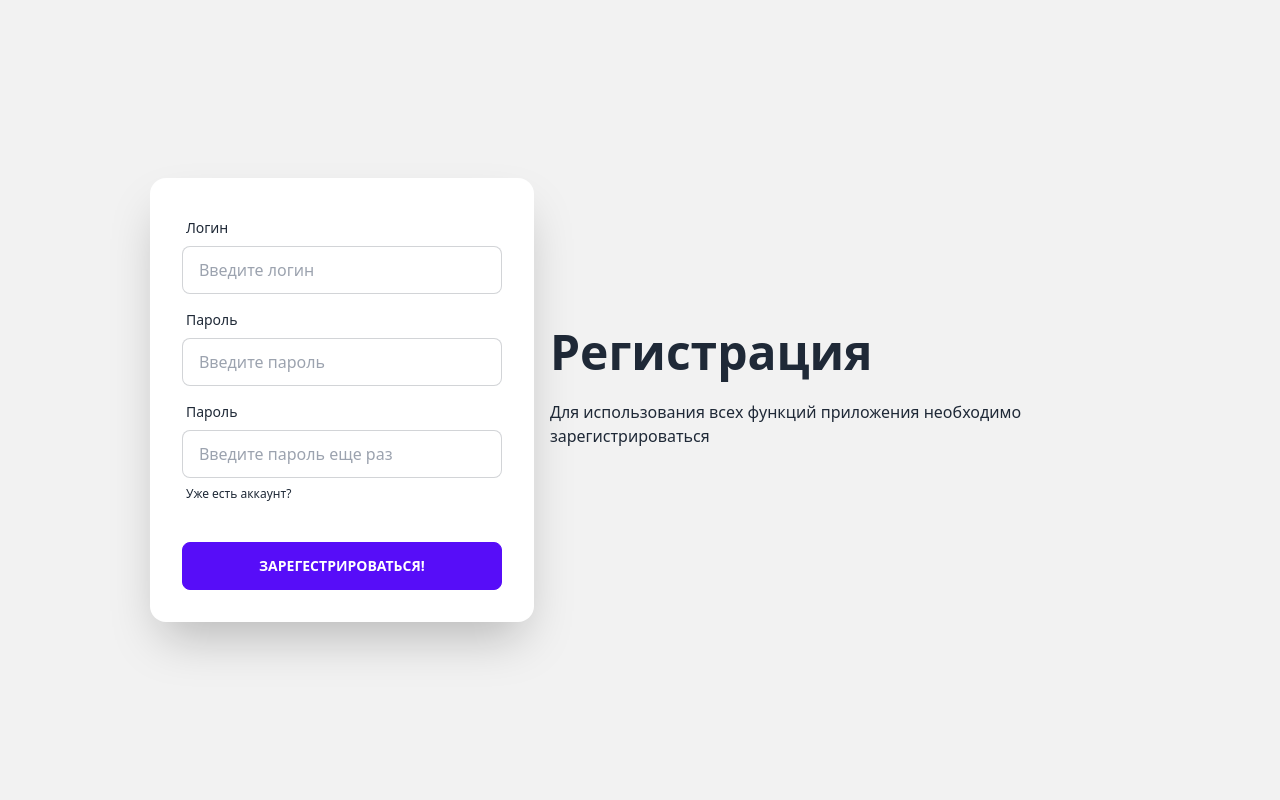
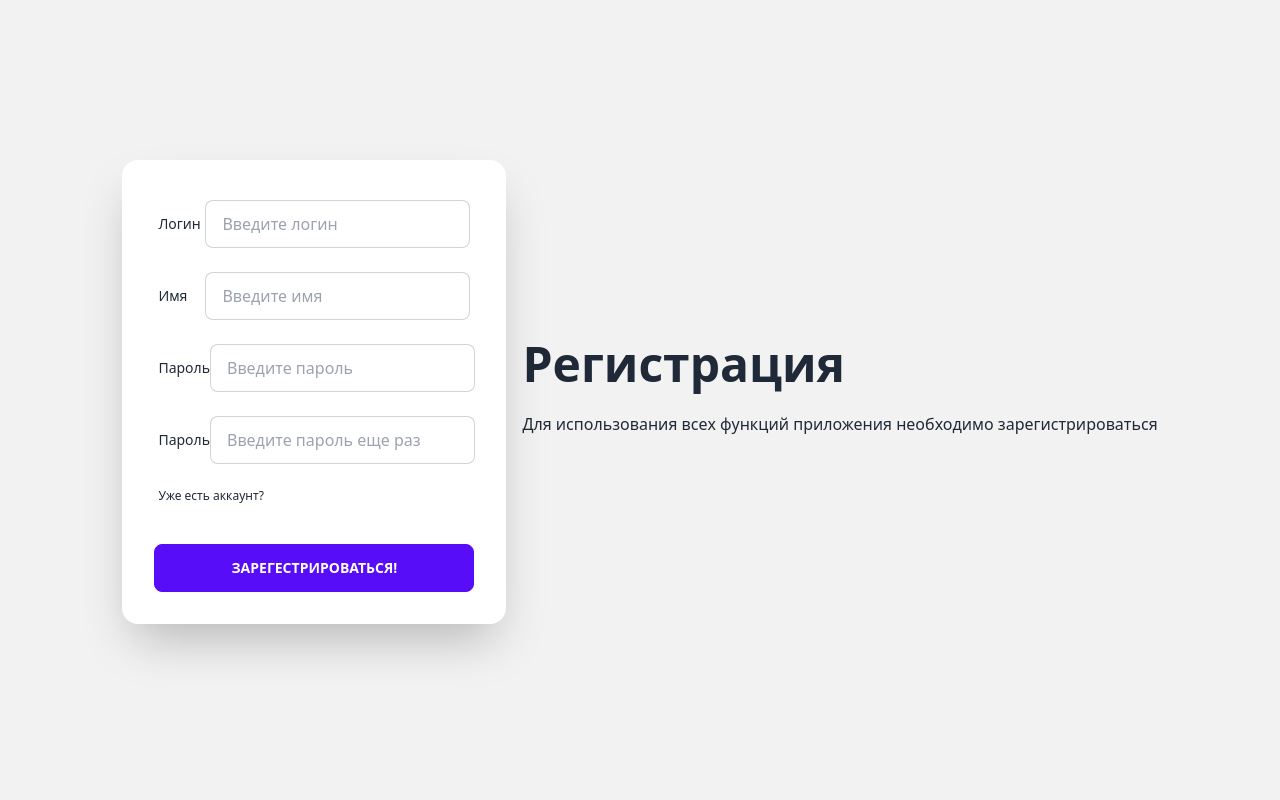
Before and after one commit to allen-99/diploma, a Django app: page /signup in a window 1280 px wide. Run offline with Django 4.2, Linux system fonts and the light colour scheme; some libraries are stand-ins or nearby versions.

Commit message:
регистрация: балдеж вход/выход/регистрация готовы

```diff
--- a/reviews/admin.py
+++ b/reviews/admin.py
@@ -1,5 +1,5 @@
 from django.contrib import admin
-from .models import Text, Theme, TextBlock, Company
+from reviews.models.models import Text, Theme, TextBlock, Company
 
 admin.site.register(Theme)
 admin.site.register(Text)
--- /dev/null
+++ b/reviews/forms/user.py
@@ -0,0 +1,27 @@
+from django import forms
+
+from django.contrib.auth.models import User
+
+
+class CustomUserCreationForm(forms.ModelForm):
+    password = forms.CharField(label='Пароль', widget=forms.PasswordInput)
+    password2 = forms.CharField(label='Повторите пароль', widget=forms.PasswordInput)
+
+    class Meta:
+        model = User
+        fields = ('username', 'first_name')
+
+    def clean_password2(self):
+        cd = self.cleaned_data
+        if cd['password'] != cd['password2']:
+            raise forms.ValidationError('Passwords don\'t match.')
+        return cd['password2']
+
+
+class LoginForm(forms.ModelForm):
+    username = forms.CharField()
+    password = forms.CharField(widget=forms.PasswordInput)
+
+    class Meta:
+        model = User
+        fields = ('username', 'password')
--- a/reviews/models.py
+++ b/reviews/models/models.py
@@ -1,4 +1,5 @@
 from django.db import models
+
 
 class Company(models.Model):
     company_id = models.BigAutoField(primary_key=True)
--- a/reviews/urls.py
+++ b/reviews/urls.py
@@ -1,9 +1,13 @@
-from django.urls import path, include
+from django.conf import settings
+from django.contrib.auth.views import LogoutView, LoginView
+from django.urls import path
+
 from . import views
 
 urlpatterns = [
     path('', views.main_page, name='main_page'),
-    path('login', views.login, name='login'),
+    path('login', LoginView.as_view(next_page=settings.LOGIN_REDIRECT_URL, template_name='login.html.jinja2'),
+         name='login'),
     path('signup', views.signup, name='signup'),
     path('lk', views.lk, name='lk'),
     path('theme', views.theme, name='theme'),
@@ -11,4 +15,5 @@ urlpatterns = [
     path('request', views.request, name='request'),
     path('reviews', views.learning_reviews, name='reviews'),
     path('learning', views.learning, name='learning'),
+    path('logout', LogoutView.as_view(next_page='', template_name='main_page.html.jinja2'), name='logout'),
 ]
--- a/reviews/views.py
+++ b/reviews/views.py
@@ -1,32 +1,53 @@
-from django.shortcuts import render
+from django.contrib.auth.decorators import login_required
+from django.shortcuts import render, redirect
+
+from reviews.forms.user import CustomUserCreationForm
 
 
 def main_page(request):
     return render(request, 'main_page.html.jinja2', {})
 
-def login(request):
-    return render(request, 'login.html.jinja2', {})
 
 def signup(request):
-    return render(request, 'signup.html.jinja2', {})
+    if request.method == 'POST':
+        user_form = CustomUserCreationForm(request.POST)
+        if user_form.is_valid():
+            new_user = user_form.save(commit=False)
+            new_user.set_password(user_form.cleaned_data['password'])
+            new_user.save()
+            return redirect('lk')
+    else:
+        user_form = CustomUserCreationForm()
+    return render(request, 'signup.html.jinja2', {'user_form': user_form})
+
+
+# def logout(request):
+
 
 def main_signin_page(request):
     return render(request, 'signup.html.jinja2', {})
 
+
+@login_required
 def lk(request):
     return render(request, 'lk.html.jinja2', {})
+
 
 def theme(request):
     return render(request, 'theme.html.jinja2', {})
 
+
 def company(request):
     return render(request, 'company.html.jinja2', {})
+
 
 def request(request):
     return render(request, 'analysis.html.jinja2', {})
 
+
 def learning_reviews(request):
     return render(request, 'learning-reviews.html.jinja2', {})
 
+
 def learning(request):
     return render(request, 'learning.html.jinja2', {})
--- a/templates/signup.html.jinja2
+++ b/templates/signup.html.jinja2
@@ -5,33 +5,50 @@
             <h1 class="text-5xl font-bold">Регистрация</h1>
             <p class="py-6">Для использования всех функций приложения необходимо зарегистрироваться</p>
         </div>
-    <div class="card flex-shrink-0 w-full max-w-sm shadow-2xl bg-base-100">
+        <form method="post" class="card flex-shrink-0 w-full max-w-sm shadow-2xl bg-base-100">
+            {% csrf_token %}
             <div class="card-body">
-        <div class="form-control">
-          <label class="label">
+                {% if form.errors %}
+                    ошибка емае
+                {% endif %}
+                <label class="label" for="username">
                     <span class="label-text">Логин</span>
+                    <input type="text"
+                           class="input input-bordered"
+                           placeholder="Введите логин"
+                           name="username"
+                    >
                 </label>
-          <input type="text" placeholder="Введите логин" class="input input-bordered" />
-        </div>
-        <div class="form-control">
-          <label class="label">
+
+                <label class="label" for="first_name">
+                    <span class="label-text">Имя</span>
+                    <input type="text"
+                           placeholder="Введите имя"
+                           class="input input-bordered"
+                           name="first_name"
+
+                    />
+                </label>
+
+                <label class="label" for="password">
                     <span class="label-text">Пароль</span>
+                    <input type="password" placeholder="Введите пароль" class="input input-bordered"
+                           name="password"
+                           required/>
                 </label>
-          <input type="password" placeholder="Введите пароль" class="input input-bordered" />
-        </div>
-        <div class="form-control">
-          <label class="label">
+                <label class="label" for="password2">
                     <span class="label-text">Пароль</span>
+                    <input type="password" placeholder="Введите пароль еще раз" class="input input-bordered"
+                           name="password2"
+                           required/>
                 </label>
-          <input type="password" placeholder="Введите пароль еще раз" class="input input-bordered" />
                 <label class="label">
                     <a href="{% url 'login' %}" class="label-text-alt link link-hover">Уже есть аккаунт?</a>
                 </label>
-        </div>
                 <div class="form-control mt-6">
-          <button class="btn btn-primary">Зарегестрироваться!</button>
+                    <button type="submit" class="btn btn-primary">Зарегестрироваться!</button>
                 </div>
             </div>
+        </form>
     </div>
 </div>
-</div>
```
Also changed, not shown: diploma/settings.py (+5 -6 lines), templates/login.html.jinja2 (+18 -16 lines), templates/navbar.html.jinja2 (+6 -6 lines), reviews/models/__init__.py (added). Lines whose indentation alone changed are shown as unchanged.
